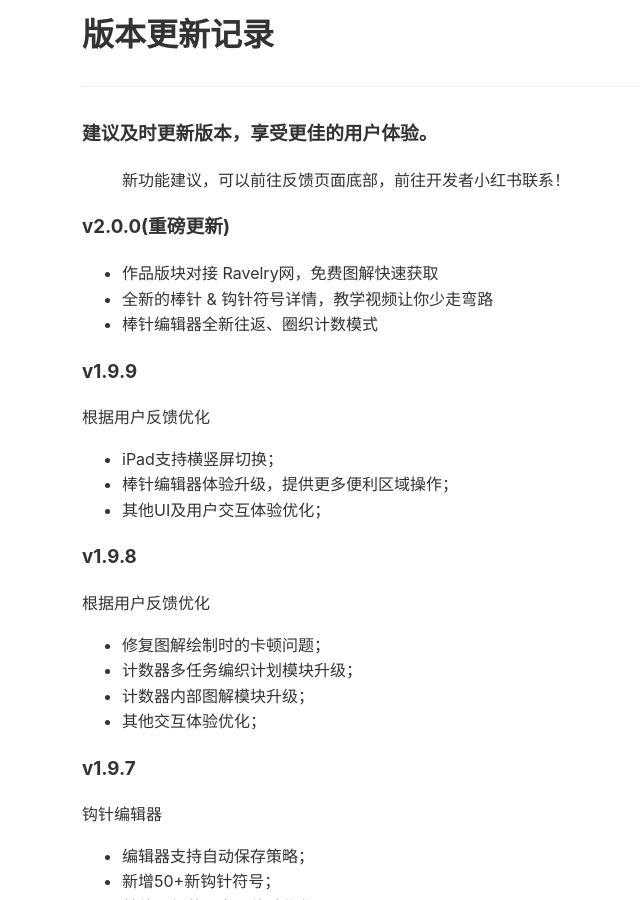
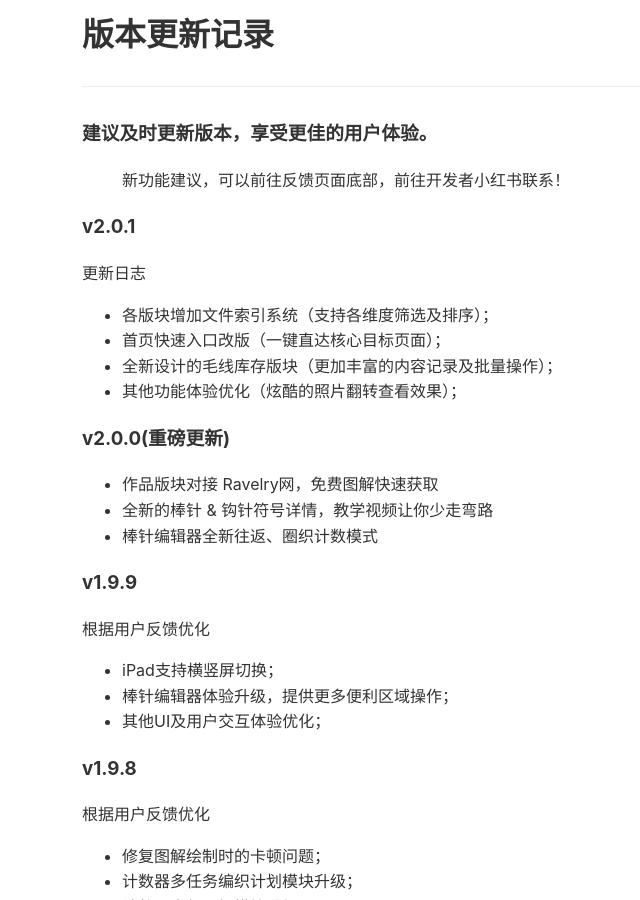
Before and after one commit to iBlackStone/iblackstone.github.io, a Jekyll site: the page built from setword/versions.md, in a window 1280 px wide and 900 px high. Shown: the whole window, without its empty margins (174-814 px from the left). Built offline with Jekyll 4.4.1, drawn with Linux system fonts in a browser that asks for light colours.

Commit message:
内容更新

```diff
--- a/setword/versions.md
+++ b/setword/versions.md
@@ -6,6 +6,13 @@ title: "版本更新记录"
 ### 建议及时更新版本，享受更佳的用户体验。
 
 > 新功能建议，可以前往反馈页面底部，前往开发者小红书联系！
+
+### v2.0.1
+更新日志
+* 各版块增加文件索引系统（支持各维度筛选及排序）；
+* 首页快速入口改版（一键直达核心目标页面）；
+* 全新设计的毛线库存版块（更加丰富的内容记录及批量操作）；
+* 其他功能体验优化（炫酷的照片翻转查看效果）；
 
 ### v2.0.0(重磅更新)
 * 作品版块对接 Ravelry网，免费图解快速获取
```
Also changed, not shown: setword/versionsen.md (+8 -0 lines).
